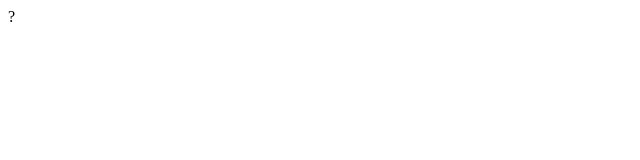
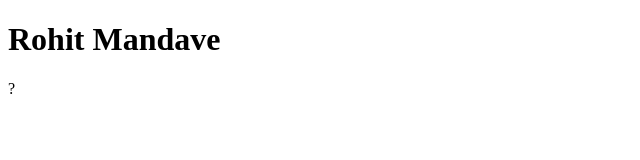
Before and after one commit to Rohit-9049/Rohit-first-repository, a plain HTML site: page index.html in a window 1280 px wide. Shown: the whole page, without its empty margins (0-640 px from the left). Drawn offline with Linux system fonts and the light colour scheme.

Commit message:
Update index.html

```diff
--- a/index.html
+++ b/index.html
@@ -7,6 +7,6 @@
     <title>Document</title>
 </head>
 <body>
-
+    <h1>Rohit Mandave</h1>
 </body>
 </html>?
```
